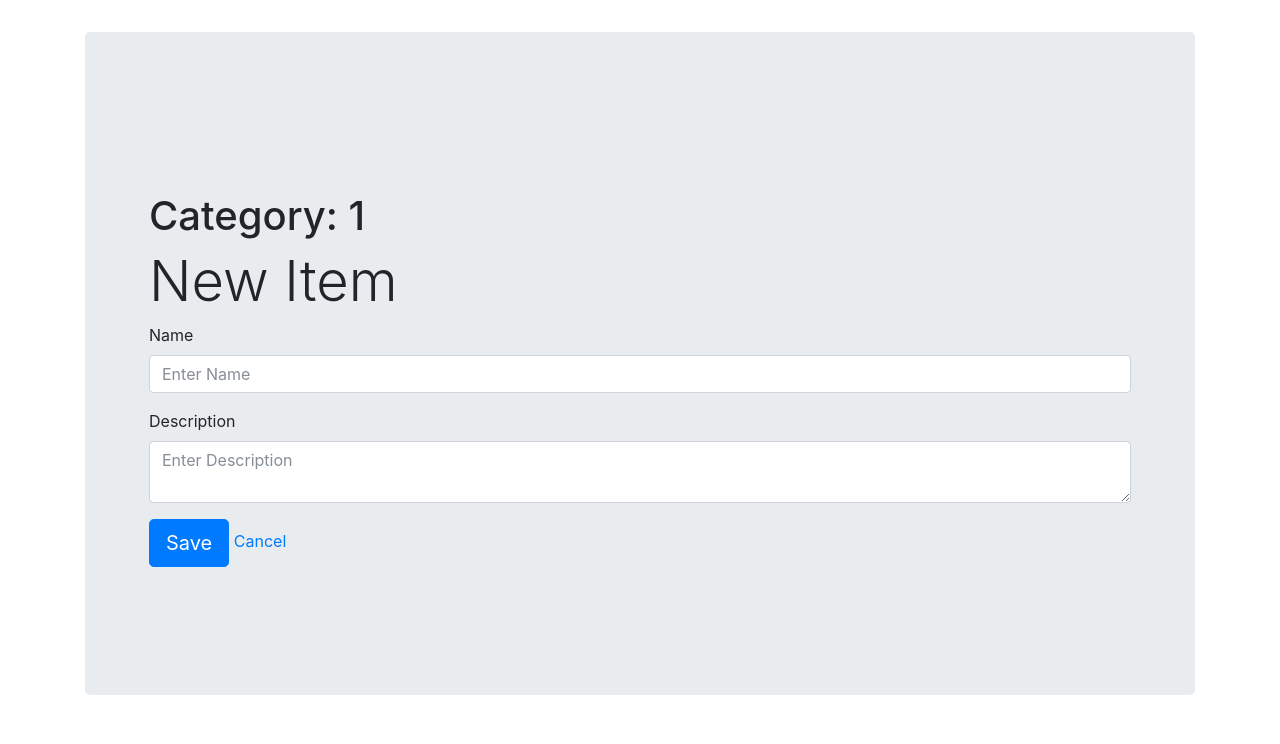
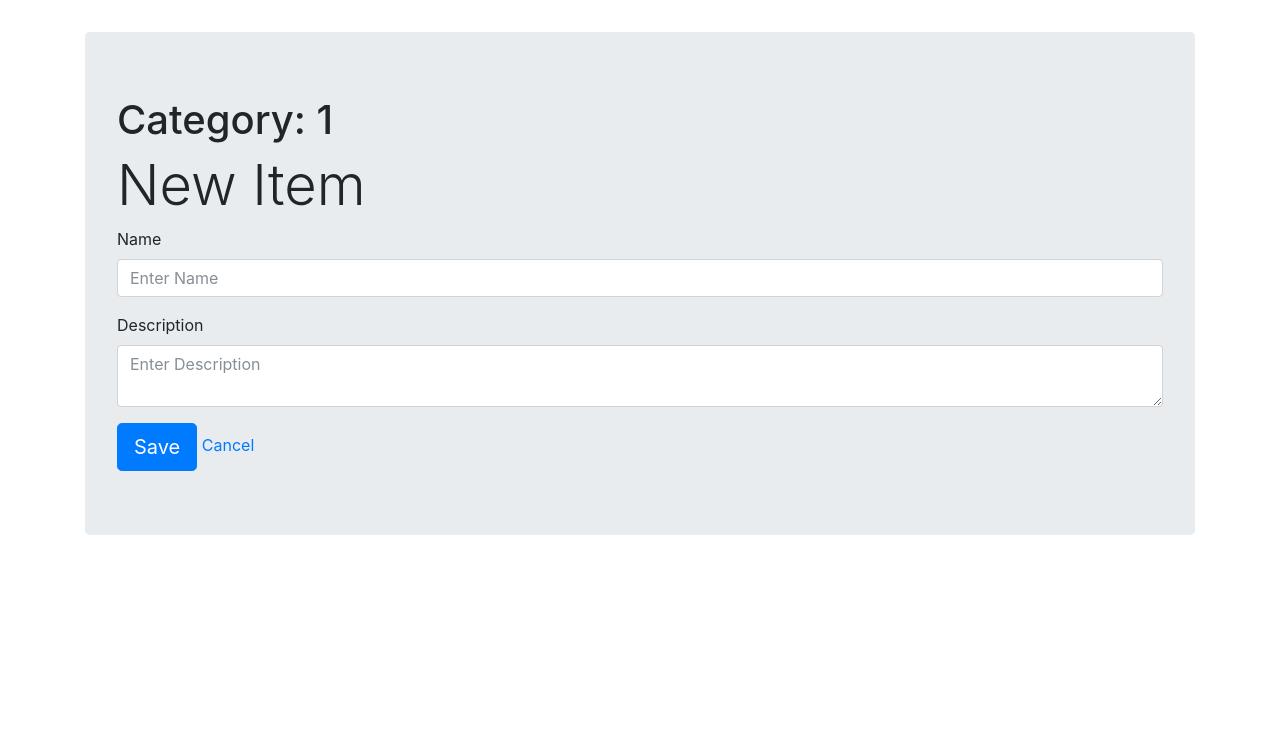
Before and after one commit to nazihahmed/Catalog-Full-Stack, a Flask app: page /catalog/1/new in a window 1280 px wide. Shown: the part 56-800 px from the top of the page. Run offline with Flask 2, Linux system fonts and the light colour scheme; some libraries are stand-ins or nearby versions.

Commit message:
deleted double jumbotrons

```diff
--- a/templates/category_item_delete.html
+++ b/templates/category_item_delete.html
@@ -20,13 +20,11 @@
         </ul>
       </nav>
       <div class="jumbotron">
-        <div class="jumbotron">
           <h1 class="display-5">Are you sure you want to delete {{item.name}}?</h1>
           <p class="lead">
             <a class="btn btn-danger btn-lg" href="{{url_for('categoryItemDeleteConfirm',categoryName=item.category.name,itemName=item.name)}}" role="button">Delete</a>
             <a class="btn btn-lg" href="{{url_for('categoryItem',categoryName=item.category.name,itemName=item.name)}}">Cancel</a>
           </p>
-        </div>
       </div>
     </div>
   </body>
--- a/templates/category_item_edit.html
+++ b/templates/category_item_edit.html
@@ -20,7 +20,6 @@
         </ul>
       </nav>
       <div class="jumbotron">
-        <div class="jumbotron">
           <h1 class="display-4">Edit Item</h1>
           <form action="{{url_for('categoryItemEdit',categoryName=item.category.name,itemName=item.name)}}" method="POST">
             <div class="form-group">
@@ -42,7 +41,6 @@
             <button type="submit" class="btn btn-primary">Save</button>
             <a href="{{url_for('categoryItem',categoryName=item.category.name,itemName=item.name)}}">Cancel</a>
           </form>
-        </div>
       </div>
     </div>
   </body>
--- a/templates/category_item_new.html
+++ b/templates/category_item_new.html
@@ -20,7 +20,6 @@
         </ul>
       </nav>
       <div class="jumbotron">
-        <div class="jumbotron">
         <h1 class="display-5">{% if categoryName != 'default' %}Category: {{categoryName}}{%endif%}</h1>
         <h1 class="display-4">New Item</h1>
         <form action="{{url_for('newCategoryItem',categoryName=categoryName)}}" method="POST">
@@ -37,7 +36,6 @@
               <select name="categoryName" class="custom-select mb-2 mr-sm-2 mb-sm-0" id="inlineFormCustomSelectPref">
                 {% for category in categories %}
                     <option value="{{category.name}}" {% if category.name == categoryName %}selected{%endif%}>{{category.name}}</option>
-                  </div>
                 {% endfor %}
             </select><br>
           {% endif %}
@@ -46,6 +44,5 @@
         </form>
       </div>
     </div>
-    </div>
   </body>
 </html>
```
Also changed, not shown: catalog.db. Lines whose indentation alone changed are shown as unchanged.
